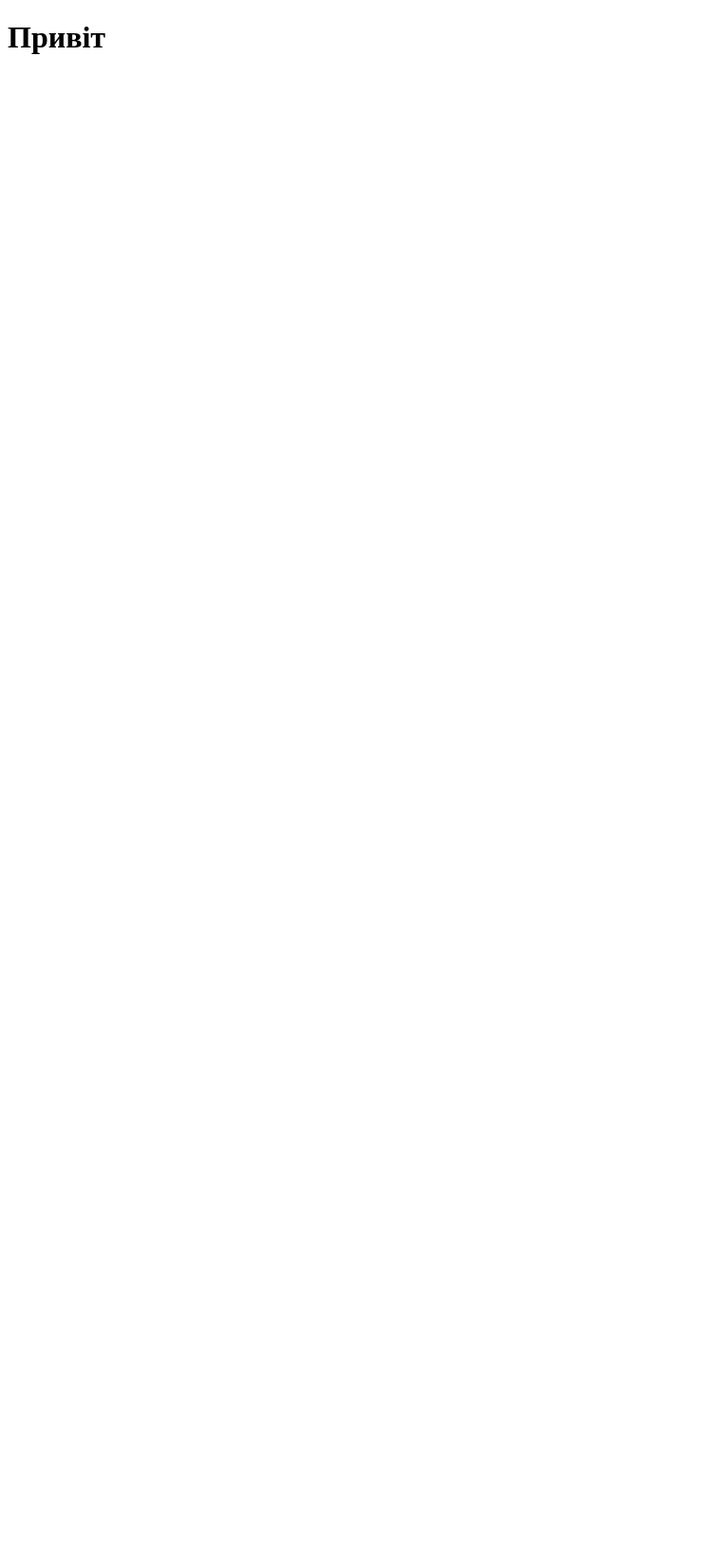
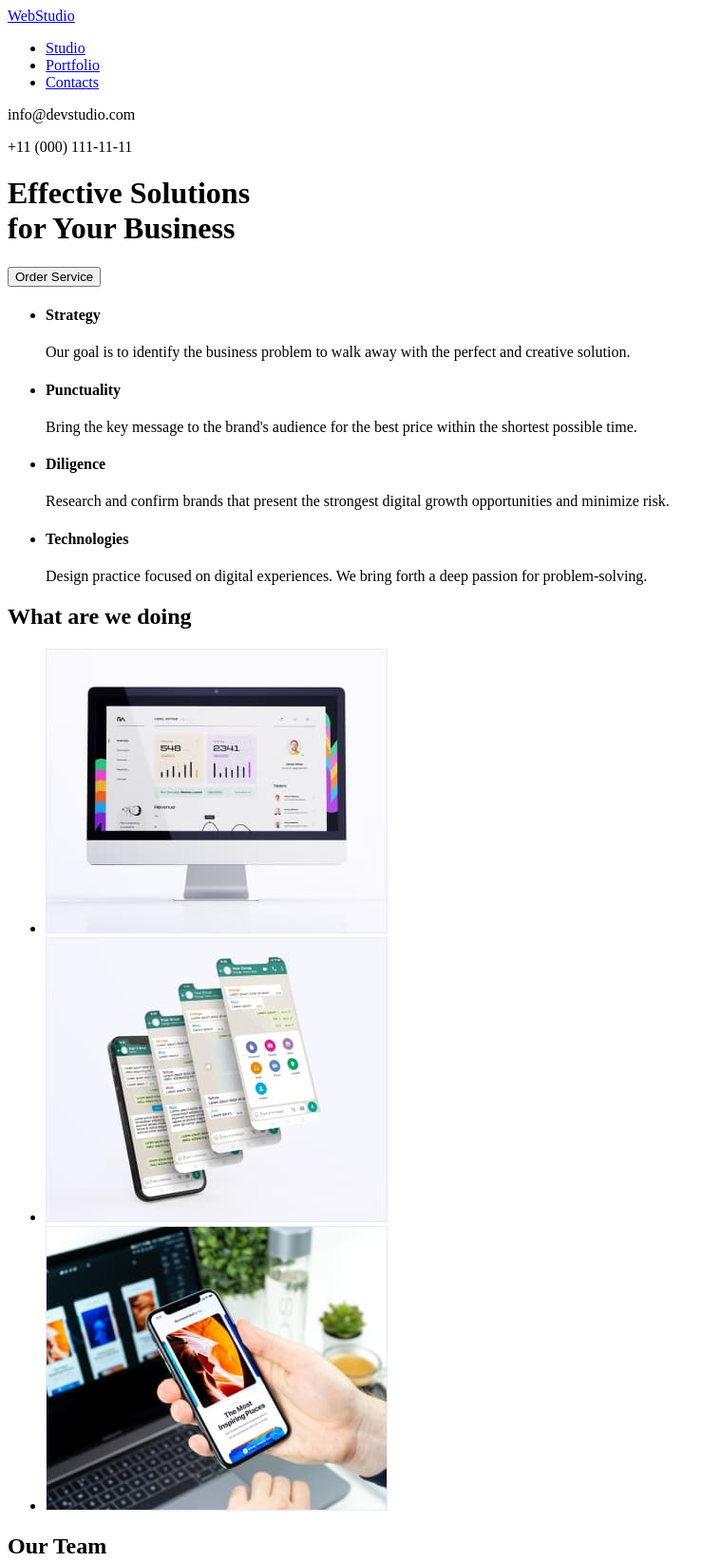
Before and after one commit to UstymenkoOB/goit-markup-hw-01, a plain HTML site: page index.html in a window 1280 px wide. Shown: the top 1645 px of the page at 95% size, without its empty margins (0-759 px from the left). Before the commit the page ends 800 px from the top, so only its background shows below. Drawn offline with Linux system fonts and the light colour scheme.

Commit message:
Макет сторінки

```diff
--- a/index.html
+++ b/index.html
@@ -7,6 +7,80 @@
     <title>Document</title>
 </head>
 <body>
-    <h1>Привіт</h1>
+    <header>
+        <a href="/">WebStudio</a>
+        <nav>
+            <ul>
+                <li><a href="/studio">Studio</a></li>
+                <li><a href="/portfolio">Portfolio</a></li>
+                <li><a href="/contacts">Contacts</a></li>
+            </ul>
+        </nav>
+        <p>info@devstudio.com</p>
+        <p>+11 (000) 111-11-11</p>
+    </header>
+    <main>
+        <div>
+            <h1>Effective Solutions<br>for Your Business</h1>
+            <button type="button">Order Service</button>
+        </div>
+        <div>
+            <ul>
+                <li>
+                    <h4>Strategy</h4>
+                    Our goal is to identify the business problem to walk away with the perfect and creative solution.
+                </li>
+                <li>
+                    <h4>Punctuality</h4>
+                    Bring the key message to the brand's audience for the best price within the shortest possible time.
+                </li>
+                <li>
+                    <h4>Diligence</h4>
+                    Research and confirm brands that present the strongest digital growth opportunities and minimize risk.
+                </li>
+                <li>
+                    <h4>Technologies</h4>
+                    Design practice focused on digital experiences. We bring forth a deep passion for problem-solving.
+                </li>
+            </ul>
+        </div>
+        <section>
+            <h2>What are we doing</h2>
+            <ul>
+                <li><img src="images/comp1.jpg" alt="Monitor" width="360" height="300"></li>
+                <li><img src="images/comp2.jpg" alt="Smartphone" width="360" height="300"></li>
+                <li><img src="images/comp3.jpg" alt="Laptop and smartphone" width="360" height="300"></li>
+            </ul>
+        </section>
+        <section>
+            <h2>Our Team</h2>
+            <figure>
+                <img src="images/foto1.jpg" alt="Man" width="264" height="260">
+                <figcaption><h4>Mark Guerrero</h4>Product Designer</figcaption>
+            </figure>
+            <figure>
+                <img src="images/foto2.jpg" alt="Man" width="264" height="260">
+                <figcaption>
+                    <h4>Tom Ford</h4>Frontend Developer
+                </figcaption>
+            </figure>
+            <figure>
+                <img src="images/foto3.jpg" alt="Woman" width="264" height="260">
+                <figcaption>
+                    <h4>Camila Garcia</h4>Marketing
+                </figcaption>
+            </figure>
+            <figure>
+                <img src="images/foto4.jpg" alt="Man" width="264" height="260">
+                <figcaption>
+                    <h4>Daniel Wilson</h4>UI Designer
+                </figcaption>
+            </figure>
+        </section>
+    </main>
+    <footer>
+        <a href="/">WebStudio</a>
+        <p>Increase the flow of customers and sales for your business with digital marketing & growth solutions.</p>
+    </footer>
 </body>
 </html>
```
Also changed, not shown: images/comp1.jpg (added), images/comp2.jpg (added), images/comp3.jpg (added), images/foto1.jpg (added), images/foto2.jpg (added), images/foto3.jpg (added), images/foto4.jpg (added).
